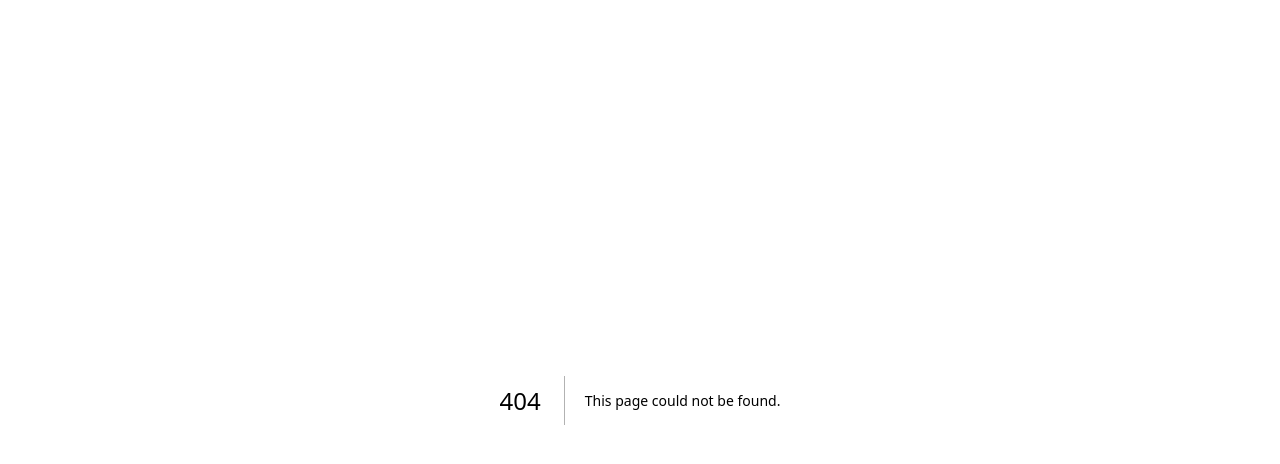
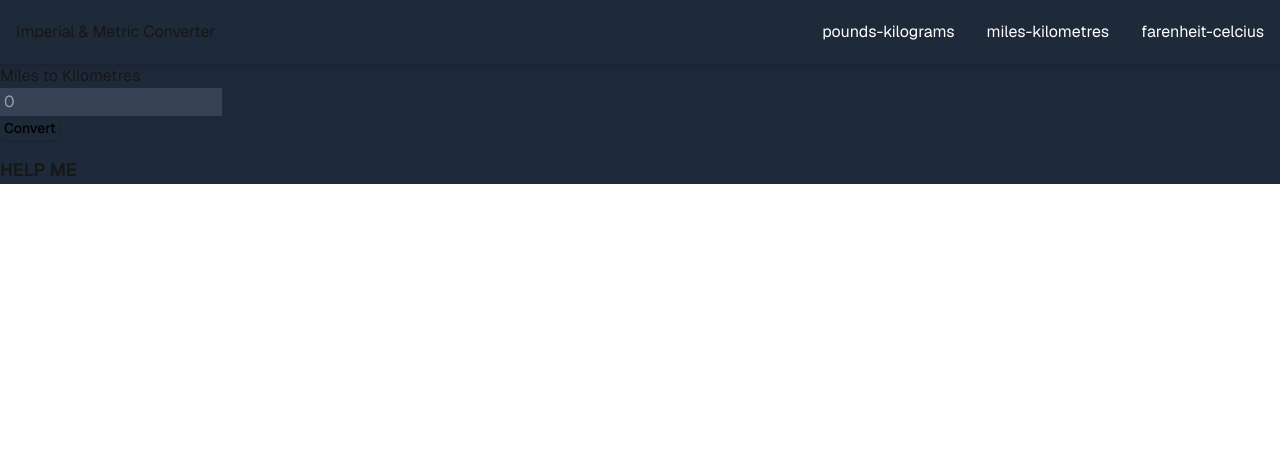
Before and after one commit to BushLives/cprg306b-1, a Next.js app: page /miles-kilometres in a window 1280 px wide. Before the commit this address had no page. Shown: the top 464 px of the page. Built offline with nearby package versions, Linux system fonts and the light colour scheme.

Commit message:
Miles to KIlometres

```diff
--- /dev/null
+++ b/app/miles-kilometres/page.tsx
@@ -0,0 +1,35 @@
+import Link from "next/link";
+
+export default function MilesKilometres() {
+  return (
+    <div className="bg-gray-800 font-sans">
+      <nav className="bg-gray-800 shadow-md w-full rounded">
+        <div className="max-w-7xl mx-auto px-4 flex items-center justify-between h-16">Imperial & Metric Converter
+          <div className="hidden md:flex space-x-8">
+            <a href="/pounds-kilograms" className="text-white hover:text-blue-600">pounds-kilograms</a>
+            <a href="/miles-kil;ometres" className="text-white hover:text-blue-600">miles-kilometres</a>
+            <a href="/farenheit-celcius" className="text-white hover:text-blue-600">farenheit-celcius</a>
+          </div>
+        </div>
+      </nav>
+
+      <div>
+        <h1>Miles to Kilometres</h1>
+        {/* input box */}
+        <div>
+          <input type="number" id="miles" placeholder="0" className="block min-w-0 bg-gray-700 py-0.5 pl-1 text-white placeholder:text-gray-400 focus:outline"></input>
+
+          <button type="button" id="convert-button" className="rounded-md px-1 py-0.5 text-sm font-medium text-black shadow-sm hover:bg-gray-700">
+            Convert
+          </button>
+        </div>
+        <div></div>
+        {/* switch button */}
+        <div></div>
+        <p id="resultKM" className="mt-4 text-lg font-semibold">HELP ME</p>
+        {/* output box */}
+        <div></div>
+      </div>
+    </div>
+  );
+}
```
